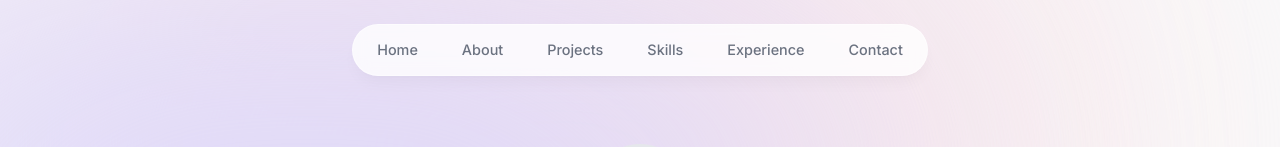
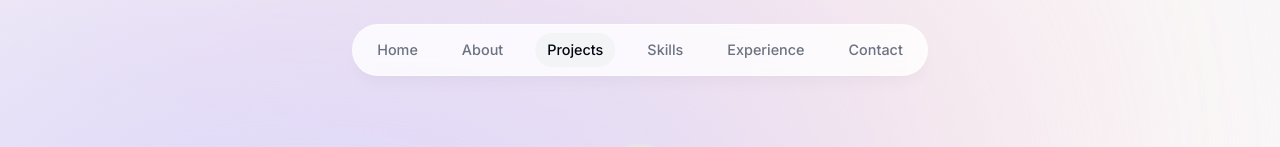
Before and after one commit to AielLeia/portfolio, a Next.js app: page / in a window 1280 px wide. Shown: the top 147 px of the page. Built offline with nearby package versions, Linux system fonts and the light colour scheme; grey boxes are pictures that could not be loaded.

Commit message:
Finish header.

```diff
--- a/app/layout.tsx
+++ b/app/layout.tsx
@@ -1,4 +1,5 @@
 import './globals.css';
+import ActiveSectionContextProvider from '@/context/active-section-context';
 import type { Metadata } from 'next';
 import { Inter } from 'next/font/google';
 import React from 'react';
@@ -18,15 +19,17 @@
   children: React.ReactNode;
 }>) {
   return (
-    <html lang="en">
+    <html lang="en" className="!scroll-smooth">
       <body
         className={`${inter.className} bg-gray-50 text-gray-950 relative pt-28 sm:pt-36`}
       >
         <div className="bg-[#fbe2e3] -z-10 absolute top-[-6rem] right-[11rem] h-[31.25rem] w-[31.25rem] rounded-full blur-[10rem] sm:w-[68.75rem]" />
         <div className="bg-[#dbd7fb] -z-10 absolute top-[-1rem] left-[-35rem] h-[31.25rem] w-[50rem] rounded-full blur-[10rem] sm:w-[68.75rem] md:left-[-33rem] lg:left-[-28rem] xl:left-[-15rem] 2xl:left-[-5rem]" />
 
-        <Header />
-        {children}
+        <ActiveSectionContextProvider>
+          <Header />
+          {children}
+        </ActiveSectionContextProvider>
       </body>
     </html>
   );
--- a/components/about.tsx
+++ b/components/about.tsx
@@ -2,15 +2,21 @@
 
 import { motion } from 'framer-motion';
 
+import { useSectionInView } from '@/lib/hooks';
+
 import SectionHeading from '@/components/section-heading';
 
 const About = () => {
+  const { ref } = useSectionInView({ sectionName: 'About', threshold: 0.75 });
+
   return (
     <motion.section
+      ref={ref}
+      id="about"
       initial={{ y: 100, opacity: 0 }}
       animate={{ y: 0, opacity: 1 }}
       transition={{ delay: 0.175 }}
-      className="mb-28 max-w-[45rem] text-center leading-8 sm:mb-40"
+      className="mb-28 max-w-[45rem] text-center leading-8 sm:mb-40 scroll-mt-28"
     >
       <SectionHeading>About me</SectionHeading>
       <p className="mb-3">
--- a/components/header.tsx
+++ b/components/header.tsx
@@ -1,11 +1,17 @@
 'use client';
 
+import clsx from 'clsx';
 import { motion } from 'framer-motion';
 import Link from 'next/link';
 
 import { links } from '@/lib/data';
 
+import { useActiveSection } from '@/context/active-section-context';
+
 const Header = () => {
+  const { activeSection, setActiveSection, setTimeOfLastClick } =
+    useActiveSection();
+
   return (
     <header className="z-[999] relative">
       <motion.div
@@ -19,15 +25,30 @@
           {links.map((link) => (
             <motion.li
               key={link.hash}
-              className="h-3/4 flex items-center justify-center"
+              className="h-3/4 flex items-center justify-center relative"
               initial={{ y: -100, opacity: 0 }}
               animate={{ y: 0, opacity: 1 }}
             >
               <Link
                 href={link.hash}
-                className="flex w-full items-center justify-center p-3 hover:text-gray-950 transition"
+                className={clsx(
+                  'flex w-full items-center justify-center p-3 hover:text-gray-950 transition ',
+                  activeSection === link.name && 'text-gray-950'
+                )}
+                onClick={() => {
+                  setActiveSection(link.name);
+                  setTimeOfLastClick(Date.now());
+                }}
               >
                 {link.name}
+
+                {activeSection === link.name && (
+                  <motion.span
+                    className="bg-gray-100 rounded-full absolute inset-0 -z-10"
+                    layoutId="activeSection"
+                    transition={{ type: 'spring', stiffness: 380, damping: 30 }}
+                  />
+                )}
               </Link>
             </motion.li>
           ))}
--- a/components/intro.tsx
+++ b/components/intro.tsx
@@ -7,9 +7,17 @@
 import { FaGithub } from 'react-icons/fa';
 import { HiDownload } from 'react-icons/hi';
 
+import { useSectionInView } from '@/lib/hooks';
+
 const Intro = () => {
+  const { ref } = useSectionInView({ sectionName: 'Home', threshold: 0.5 });
+
   return (
-    <section className="mb-28 max-w-[50rem] text-center sm:mb-0">
+    <section
+      className="mb-28 max-w-[50rem] text-center sm:mb-0 scroll-mt-[100rem]"
+      id="home"
+      ref={ref}
+    >
       <div className="flex items-center justify-center">
         <div className="relative">
           <motion.div
--- a/components/projects.tsx
+++ b/components/projects.tsx
@@ -3,13 +3,16 @@
 import React from 'react';
 
 import { projectsData } from '@/lib/data';
+import { useSectionInView } from '@/lib/hooks';
 
 import Project from '@/components/projet';
 import SectionHeading from '@/components/section-heading';
 
 const Projects = () => {
+  const { ref } = useSectionInView({ sectionName: 'Projects', threshold: 0.5 });
+
   return (
-    <section>
+    <section id="projects" className="scroll-mt-28" ref={ref}>
       <SectionHeading>My projects</SectionHeading>
       <div>
         {projectsData.map((project, index) => (
--- /dev/null
+++ b/context/active-section-context.tsx
@@ -0,0 +1,53 @@
+'use client';
+
+import React, { createContext, useContext, useState } from 'react';
+
+import { type SectionName } from '@/lib/types';
+
+type ActiveSectionContextProvider = {
+  children: React.ReactNode;
+};
+
+type ActionSectionContextType = {
+  activeSection: SectionName;
+  setActiveSection: React.Dispatch<React.SetStateAction<SectionName>>;
+  timeOfLastClick: number;
+  setTimeOfLastClick: React.Dispatch<React.SetStateAction<number>>;
+};
+
+const ActiveSectionContext = createContext<ActionSectionContextType | null>(
+  null
+);
+
+const ActiveSectionContextProvider = ({
+  children,
+}: ActiveSectionContextProvider) => {
+  const [activeSection, setActiveSection] = useState<SectionName>('Home');
+  const [timeOfLastClick, setTimeOfLastClick] = useState(0);
+
+  return (
+    <ActiveSectionContext.Provider
+      value={{
+        activeSection,
+        setActiveSection,
+        timeOfLastClick,
+        setTimeOfLastClick,
+      }}
+    >
+      {children}
+    </ActiveSectionContext.Provider>
+  );
+};
+
+export function useActiveSection() {
+  const actionSectionContext = useContext(ActiveSectionContext);
+  if (actionSectionContext === null) {
+    throw new Error(
+      'useActiveSection must be used within an ActiveSectionContextProvider'
+    );
+  }
+
+  return actionSectionContext;
+}
+
+export default ActiveSectionContextProvider;
--- /dev/null
+++ b/lib/hooks.ts
@@ -0,0 +1,27 @@
+import { useEffect } from 'react';
+import { useInView } from 'react-intersection-observer';
+
+import { type SectionName } from '@/lib/types';
+
+import { useActiveSection } from '@/context/active-section-context';
+
+type UseSectionInViewType = {
+  sectionName: SectionName;
+  threshold: number;
+};
+
+export function useSectionInView({
+  sectionName,
+  threshold,
+}: UseSectionInViewType) {
+  const { ref, inView } = useInView({ threshold });
+  const { setActiveSection, timeOfLastClick } = useActiveSection();
+
+  useEffect(() => {
+    if (inView && Date.now() - timeOfLastClick > 1000) {
+      setActiveSection(sectionName);
+    }
+  }, [inView, setActiveSection, timeOfLastClick, sectionName]);
+
+  return { ref };
+}
--- /dev/null
+++ b/lib/types.ts
@@ -0,0 +1,3 @@
+import { links } from '@/lib/data';
+
+export type SectionName = (typeof links)[number]['name'];
--- a/package.json
+++ b/package.json
@@ -10,11 +10,13 @@
     "format": "prettier --write ."
   },
   "dependencies": {
+    "clsx": "^2.1.0",
     "framer-motion": "^11.0.28",
     "next": "14.2.1",
     "react": "^18",
     "react-dom": "^18",
-    "react-icons": "^5.0.1"
+    "react-icons": "^5.0.1",
+    "react-intersection-observer": "^9.8.2"
   },
   "devDependencies": {
     "@trivago/prettier-plugin-sort-imports": "^4.3.0",
```
Also changed, not shown: .prettierrc.js, 1 other file (tests, documents, lock files or other folders).
